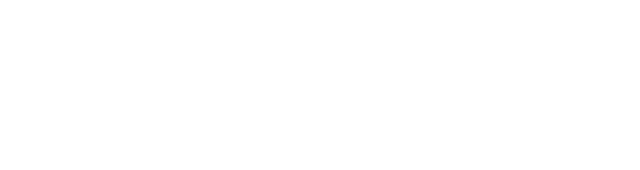
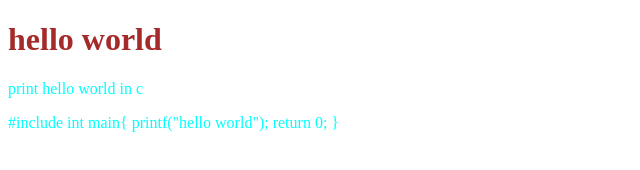
Before and after one commit to Kafi09/my-first-repo, a plain HTML site: page index.html in a window 1280 px wide. Shown: the whole page, without its empty margins (0-640 px from the left). Drawn offline with Linux system fonts and the light colour scheme.

Commit message:
add hello world and style.css

```diff
--- a/index.html
+++ b/index.html
@@ -5,8 +5,18 @@
     <meta http-equiv="X-UA-Compatible" content="IE=edge">
     <meta name="viewport" content="width=device-width, initial-scale=1.0">
     <title>My First Github Repo</title>
+    <link rel="stylesheet" href="style.css">
 </head>
 <body>
+    <h1>hello world</h1>
+    <p>print hello world in c</p>
+    <p>#include<studio.h>
+        int main{
+            printf("hello world");
+            return 0;
+        }
+    </studio.h></p>
+
 
 </body>
 </html>
--- /dev/null
+++ b/style.css
@@ -0,0 +1,6 @@
+h1{
+    color: brown;
+}
+p{
+    color: aqua;
+}
```
